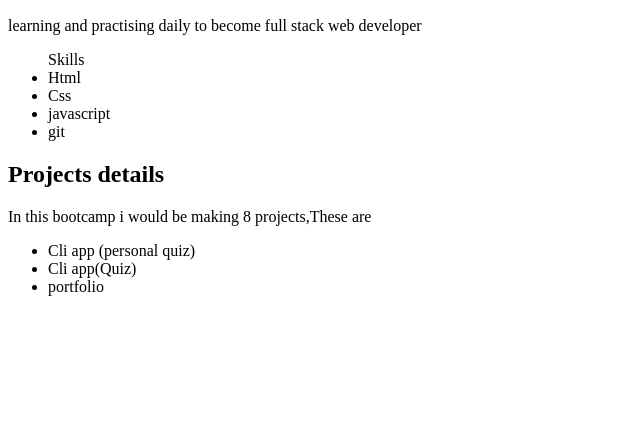
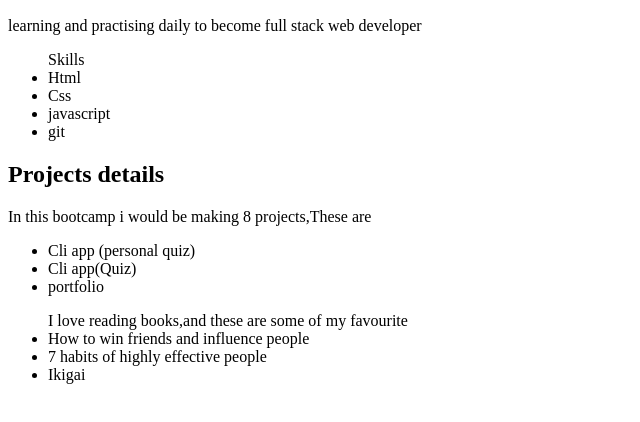
Before and after one commit to poonammohata/Week2-Neogcamp, a plain HTML site: page index.html in a window 1280 px wide. Shown: the part 110-532 px from the top of the page, without its empty margins (0-640 px from the left). Drawn offline with Linux system fonts and the light colour scheme.

Commit message:
refactor:added books list
added some of my favourite books

```diff
--- a/index.html
+++ b/index.html
@@ -23,6 +23,12 @@
         <li>Cli app(Quiz)</li>
         <li>portfolio</li>
     </ul>
+    <ul>I love reading books,and these are some of my favourite
+        <li>How to win friends and influence people</li>
+        <li>7 habits of highly effective people</li>
+        <li>Ikigai</li>
+    </ul>
+
 
 
 </body>
```
